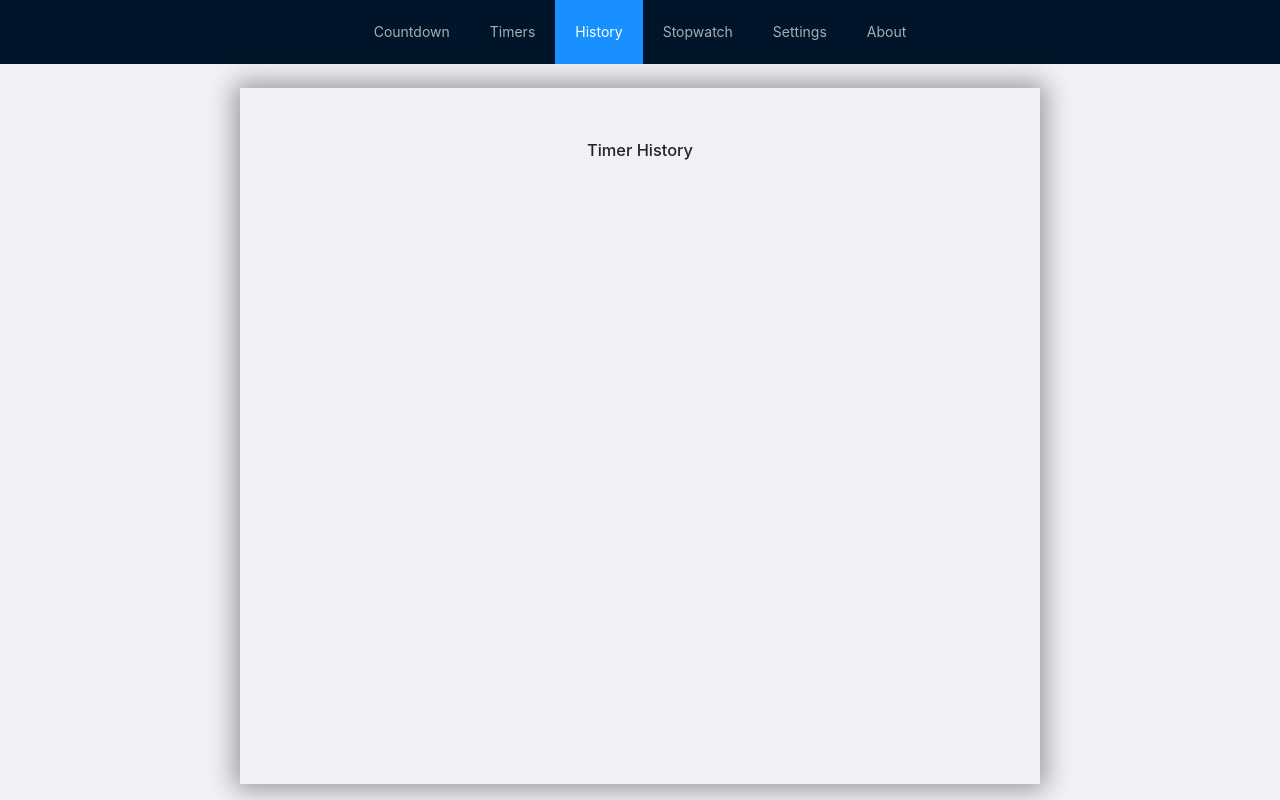
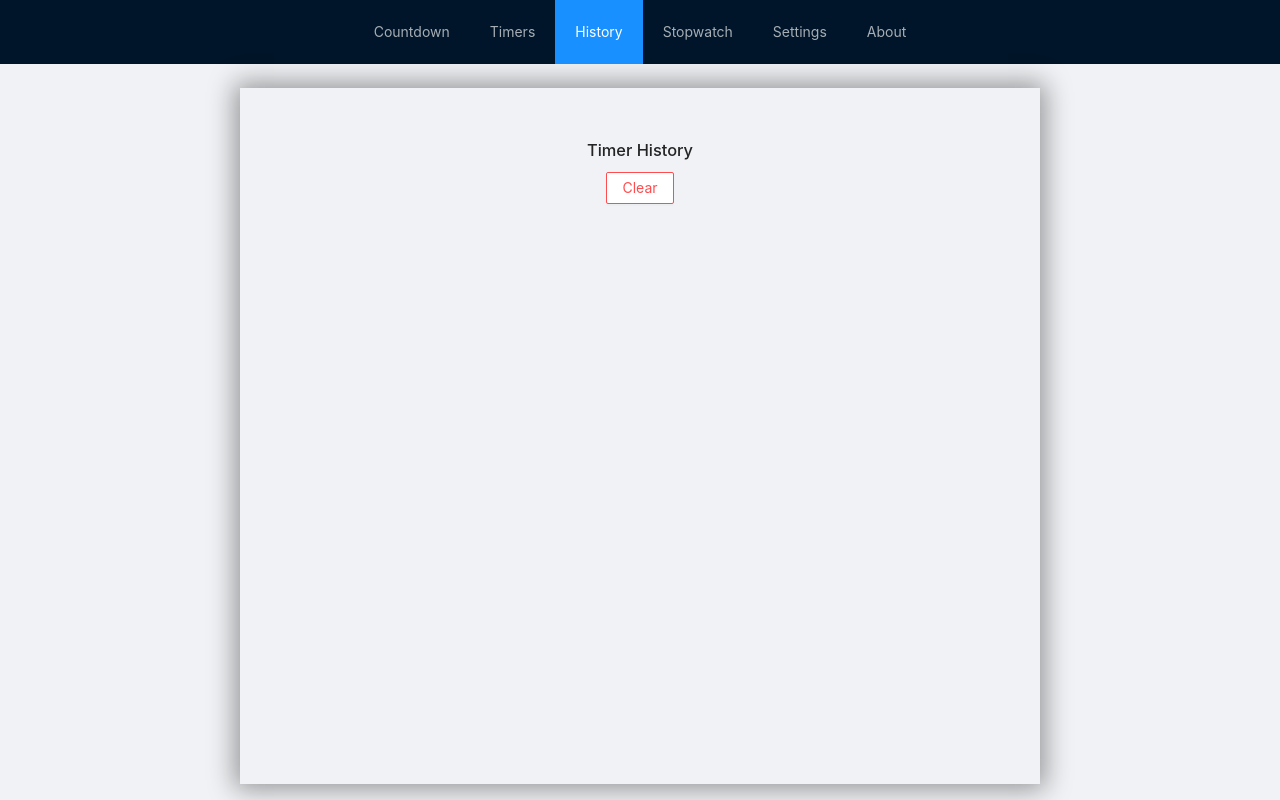
Before and after one commit to JasonDip/timer, a React (Create React App) app: page /history in a window 1280 px wide. Built offline with nearby package versions, Linux system fonts and the light colour scheme.

Commit message:
add clear history button

```diff
--- a/src/App.js
+++ b/src/App.js
@@ -175,6 +175,7 @@ function App(props) {
                                     <Route path="/history">
                                         <History
                                             timerHistory={timerHistory}
+                                            setTimerHistory={setTimerHistory}
                                             clockState={clockState}
                                             activeTimer={activeTimer}
                                         />
--- a/src/components/History/History.js
+++ b/src/components/History/History.js
@@ -1,5 +1,5 @@
 import React from "react";
-import { Timeline } from "antd";
+import { Timeline, Button } from "antd";
 import {
     CheckCircleOutlined,
     PlayCircleOutlined,
@@ -51,7 +51,7 @@ const History = (props) => {
     ) {
         activeItem = (
             <Timeline.Item
-                label={props.activeTimer.time}
+                label={props.activeTimer.time || " "}
                 color="grey"
                 dot={<ClockCircleOutlined />}
             >
@@ -64,12 +64,28 @@ const History = (props) => {
         activeItem = null;
     }
 
+    let clearClickHandler = () => {
+        props.setTimerHistory([]);
+    };
+
     return (
         <div className={styles.container}>
-            <h3 style={{ textAlign: "center", paddingBottom: "20px" }}>
-                Timer History
-            </h3>
-            <Timeline reverse mode="left">
+            <h3 style={{ textAlign: "center" }}>Timer History</h3>
+            <Button
+                danger
+                style={{
+                    textAlign: "center",
+                    width: "auto",
+                }}
+                onClick={clearClickHandler}
+            >
+                Clear
+            </Button>
+            <Timeline
+                style={{ paddingTop: "20px", width: "100%" }}
+                reverse
+                mode="left"
+            >
                 {items}
                 {activeItem}
             </Timeline>
--- a/src/components/History/History.module.css
+++ b/src/components/History/History.module.css
@@ -4,4 +4,6 @@
     flex-direction: column;
     overflow: auto;
     width: 100%;
+    text-align: center;
+    align-items: center;
 }
```
